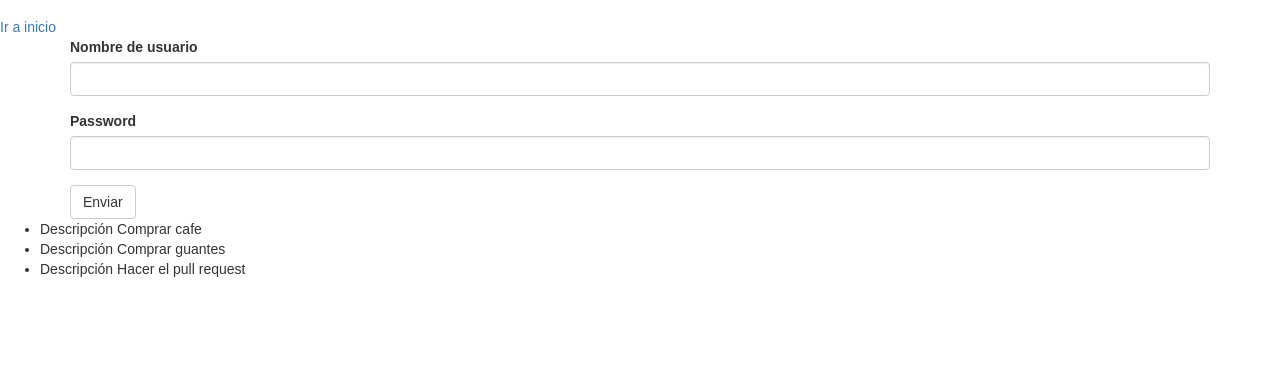
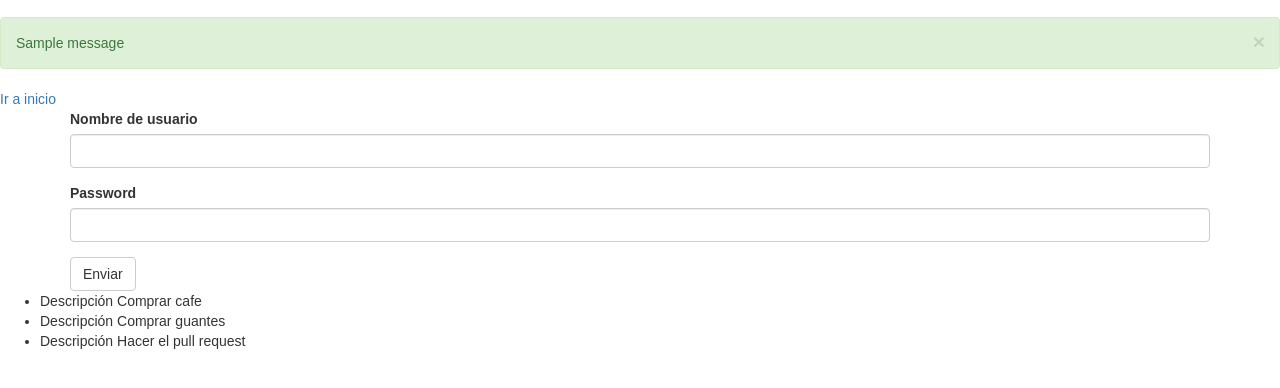
Before and after one commit to JAD200/platzi-flask, a Flask app: page /hello in a window 1280 px wide. Shown: the part 55-443 px from the top of the page. Run offline with Flask 2, Linux system fonts and the light colour scheme; one stand-in notice (Sample message) is shown; some libraries are stand-ins or nearby versions.

Commit message:
Display popup messages

```diff
--- a/main.py
+++ b/main.py
@@ -3,7 +3,7 @@ from flask_wtf import FlaskForm
 from wtforms.fields import StringField, PasswordField, SubmitField
 from wtforms.validators import DataRequired
 
-from flask import Flask, make_response, redirect, render_template, request, session, url_for
+from flask import Flask, flash,make_response, redirect, render_template, request, session, url_for
 
 app = Flask(__name__, template_folder='./templates', static_folder='./static')
 bootstrap = Bootstrap(app)
@@ -67,6 +67,8 @@ def hello():
         username = login_form.username.data
         session['username'] = username
 
+        flash('Nombre de usuario registrado con éxito!')
+
         return redirect(url_for('index'))
 
     return render_template('hello.html', **context)
--- a/templates/base.html
+++ b/templates/base.html
@@ -13,5 +13,17 @@
         {% include 'navbar.html' %}
     {% endblock %}
 
+    {% for message in get_flashed_messages() %}
+        <div class="alert alert-success alert-dismissible">
+            <button type="button"
+                data-dismiss="alert"
+                class="close" >&times;</button>
+            {{ message }}
+        </div>
+    {% endfor %}
+
     {% block content %}{% endblock %}
+    {% block scripts %}
+        {{ super() }}
+    {%endblock%}
 {% endblock %}
```
